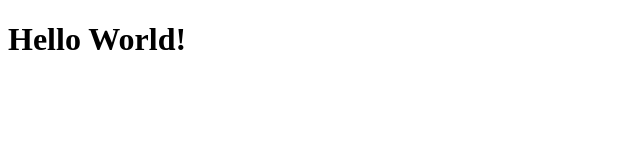
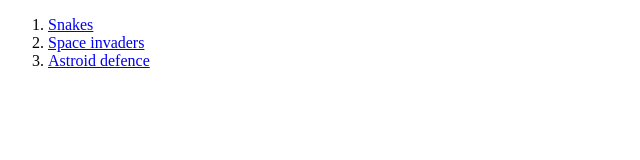
Before and after one commit to Gmittal93/slithera-fun, a plain HTML site: page index.html in a window 1280 px wide. Shown: the whole page, without its empty margins (0-640 px from the left). Drawn offline with Linux system fonts and the light colour scheme.

Commit message:
added initial snakes game

```diff
--- a/index.html
+++ b/index.html
@@ -1,4 +1,13 @@
 <!DOCTYPE html>
-<h1>
-    Hello World!
-</h1>
+<title>Slithera: Home</title>
+<ol>
+    <li>
+        <a href="snakes.html">Snakes</a>
+    </li>
+    <li>
+        <a href="space_invaders.html">Space invaders</a>
+    </li>
+    <li>
+        <a href="astroid_defence.html">Astroid defence</a>
+    </li>
+</ol>
```
Also changed, not shown: astroid_defence.html (added, +6 -0 lines), snakes.html (added, +6 -0 lines), space_invaders.html (added, +6 -0 lines).
